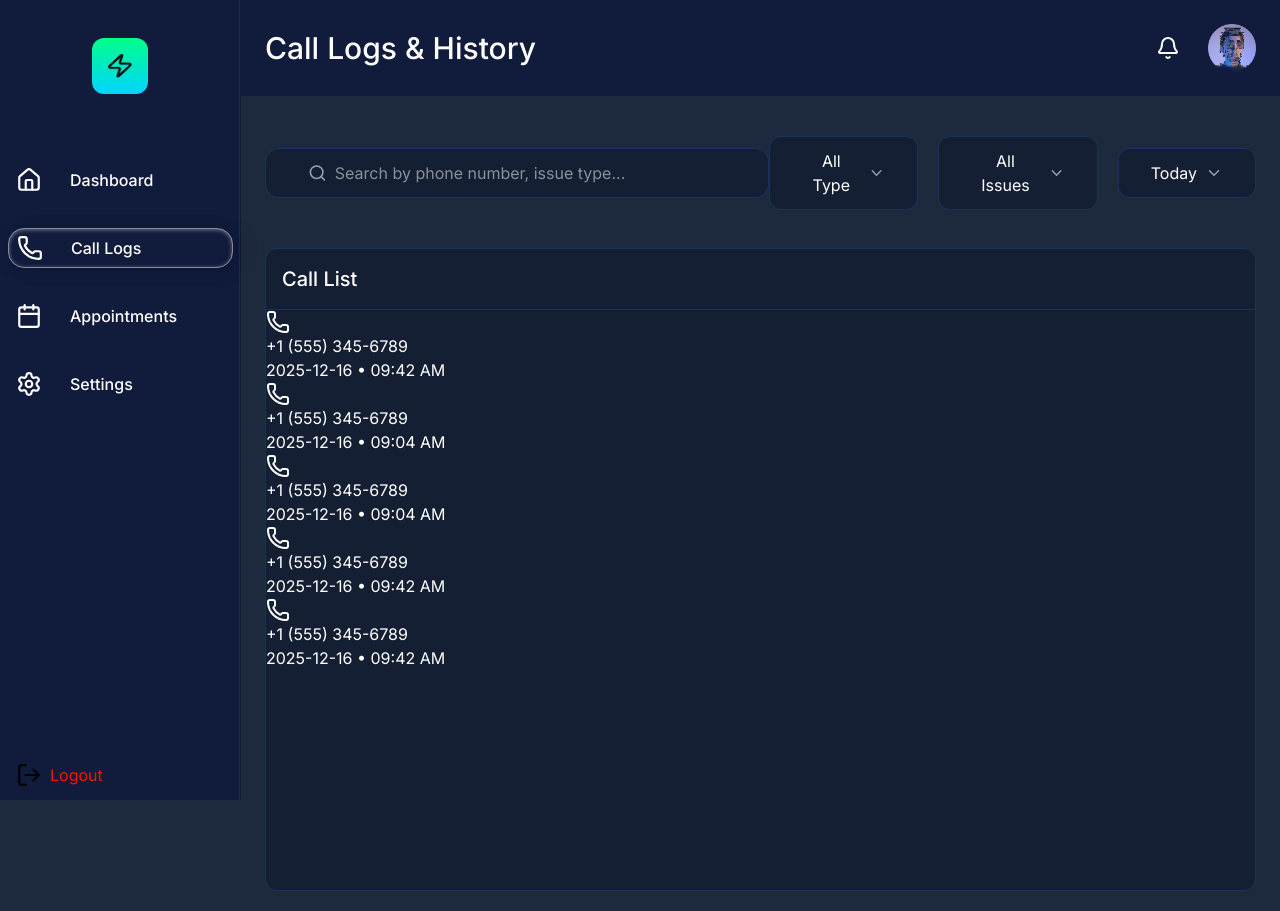
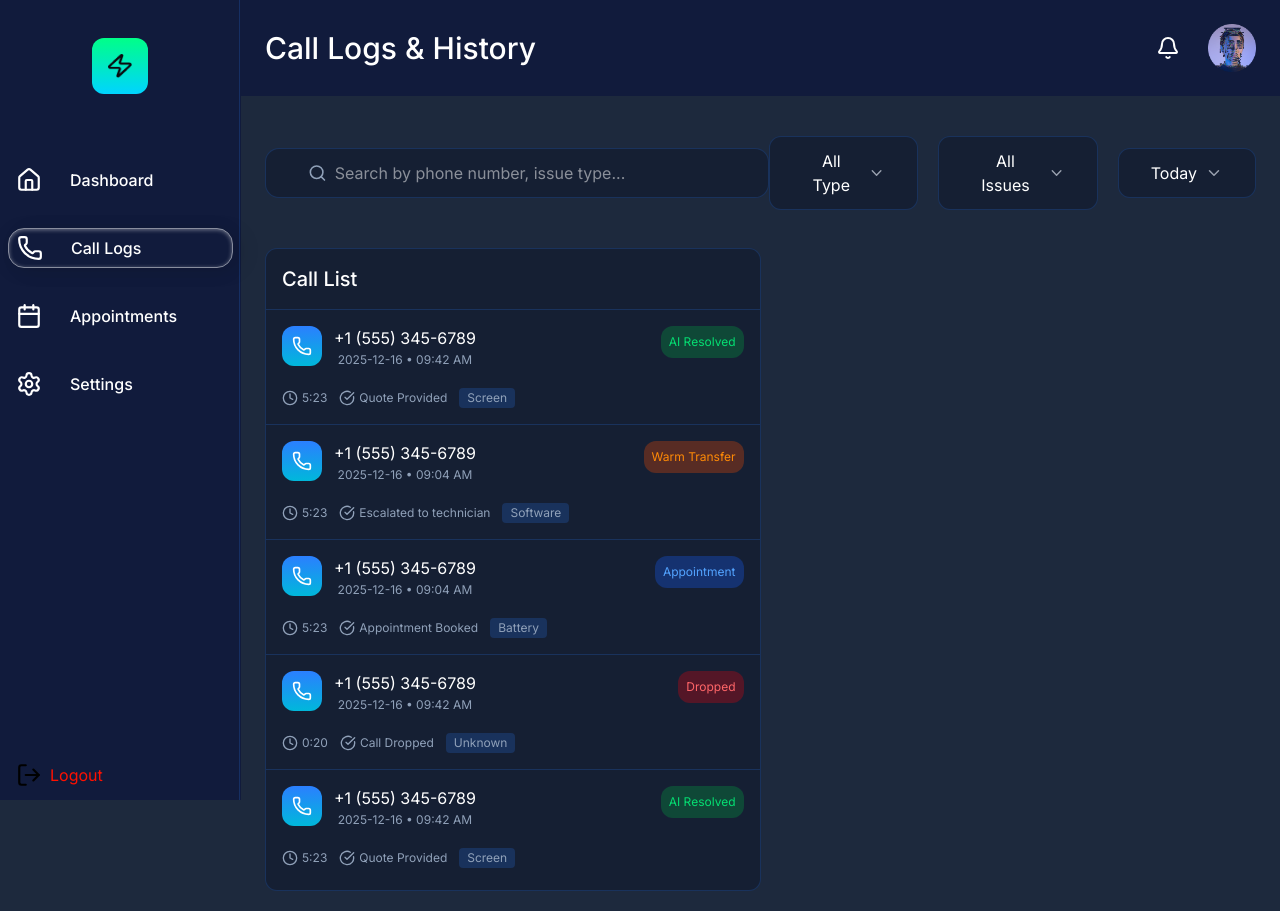
Before and after one commit to Ripon-Mardy/nextjs-dashboard, a Next.js app: page /call-logs in a window 1280 px wide. Built offline with nearby package versions, Linux system fonts and the light colour scheme.

Commit message:
design call page

```diff
--- a/app/call-logs/page.js
+++ b/app/call-logs/page.js
@@ -49,7 +49,7 @@ const page = () => {
         </div>
 
         {/* call list  */}
-        <div className='mt-[38px]'>
+        <div className='mt-[38px] mb-5'>
             <CallList/>
         </div>
 
--- a/components/callLogs/CallList.js
+++ b/components/callLogs/CallList.js
@@ -1,10 +1,9 @@
-// components/CallList.jsx
 "use client";
 
 import React from "react";
 import { Phone, Clock, CheckCircle, AlertCircle } from "lucide-react";
 
-// Sample data (you can replace with real data from API / props)
+
 const callListData = [
   {
     phone: "+1 (555) 345-6789",
@@ -55,7 +54,7 @@ const callListData = [
 
 const CallList = () => {
   return (
-    <div>
+    <div className="w-1/2">
       <div className="bg-[#0F172B80] h-[643px] rounded-xl border border-[#2B7FFF33]">
         <div className="px-4 py-4 border-b border-[#2B7FFF33]">
           <h2 className="text-xl font-medium text-white">Call List</h2>
@@ -63,16 +62,28 @@ const CallList = () => {
 
         <div>
           {callListData.map((list, index) => (
-            <div key={index}>
+            <div key={index} className="px-4 py-4 border-b border-[#2B7FFF33] last:border-0">
 
-              <div>
-                <div>
-                  <Phone />
+              <div className="flex items-start justify-between gap-3">
+                <div className="flex items-start justify-start gap-3">
+
+                <div className="bg-[linear-gradient(#2B7FFF,#00B8DB)] w-[40px] h-[40px] rounded-xl flex items-center justify-center">
+                  <Phone className="w-[20px] h-[20px] " />
                 </div>
-                <div>
-                  <h2> {list?.phone} </h2>
-                  <p> {list?.time} </p>
+                <div className="flex items-center justify-between flex-col gap-0.5">
+                  <h2 className="text-[16px] font-normal text-white"> {list?.phone} </h2>
+                  <p className="text-[#90A1B9] text-xs font-normal"> {list?.time} </p>
                 </div>
+
+              </div>
+
+              <div className={`${list?.statusColor} p-2 rounded-xl text-xs font-normal`}> {list?.status} </div>
+              </div>
+
+              <div className="flex items-center justify-start gap-3 text-xs mt-[20px]">
+                <span className="flex items-center justify-center gap-1 text-[#90A1B9]"> <Clock className="w-[16px] h-[16px]"/>  {list?.duration} </span>
+                <span className="flex items-center justify-center gap-1 text-[#90A1B9]"> <CheckCircle className="w-[16px] h-[16px]"/> {list?.action} </span>
+                <span className="flex items-center justify-center gap-1 text-[#90A1B9] bg-[#2B7FFF33] py-0.5 px-2 rounded-sm"> {list?.issue} </span>
               </div>
 
             </div>
```
